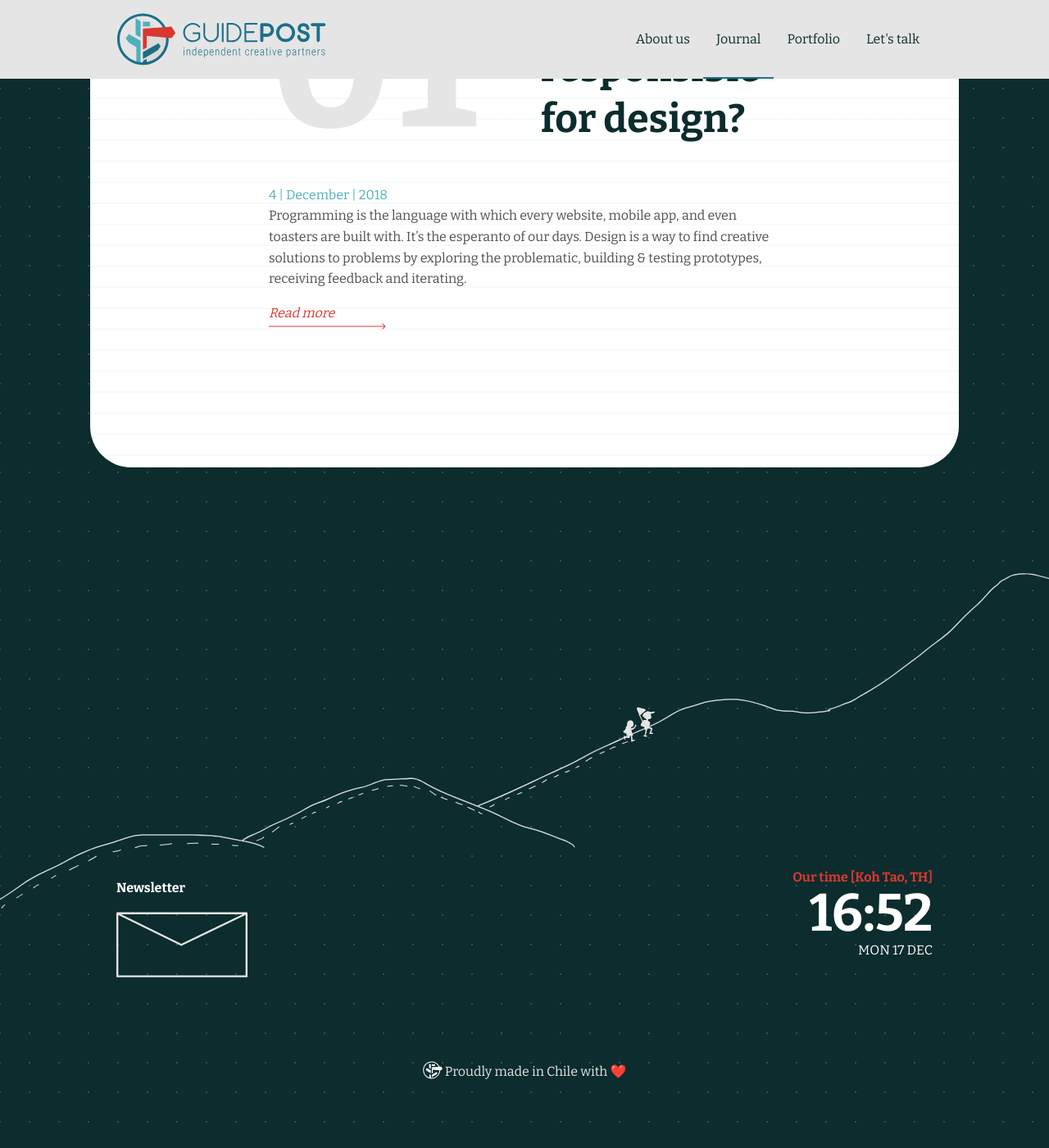
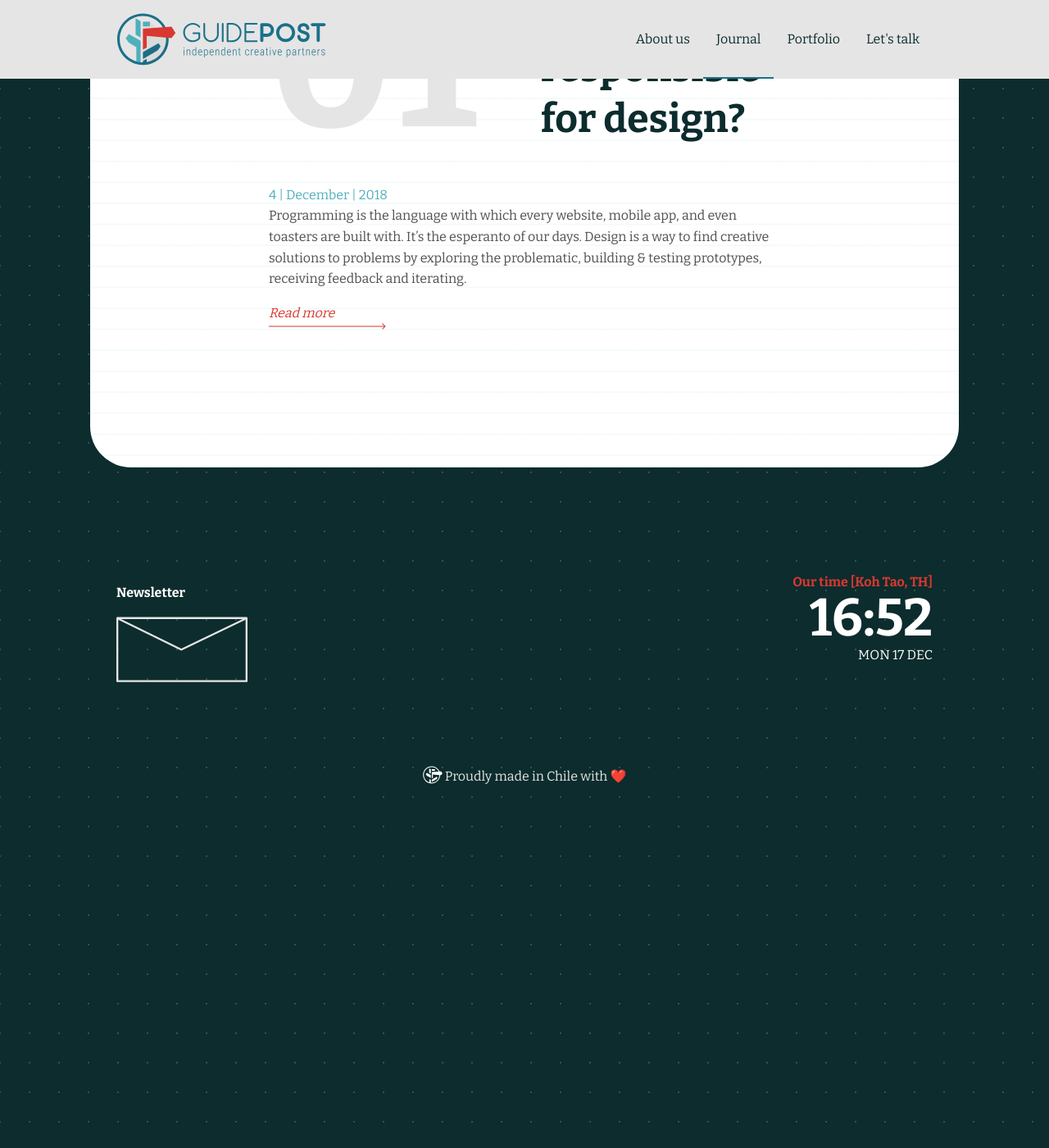
Before and after one commit to GuidePostCreative/guidepost.design, a Jekyll site: the page built from journal.html, in a window 1280 px wide and 1400 px high, scrolled down 540 px. Shown: the whole window at 82% size. Built offline with Jekyll 4.4.1, drawn with Linux system fonts in a browser that asks for light colours.

Commit message:
Remove footer mountains

```diff
--- a/_includes/footer.html
+++ b/_includes/footer.html
@@ -1,5 +1,4 @@
 <footer class="footer">
-  <div class="mountains step-{{ page.mountain_step }}"></div>
   <div class="container">
     <div class="content">
       <div class="contact">
--- a/assets/css/_footer.sass
+++ b/assets/css/_footer.sass
@@ -13,33 +13,6 @@ $newsletter-btn-width: 0
   background-color: $footer-background
   background-image: url(/assets/img/footer/pattern_dot.svg)
   color: $footer-color
-
-  .mountains
-    background-size: 1464px
-    background-position: center
-    height: 460px
-    margin-bottom: -100px
-
-    &.step-1
-      background-image: url(/assets/img/footer/mountain-climbing-1.svg)
-    &.step-2
-      background-image: url(/assets/img/footer/mountain-climbing-2.svg)
-    &.step-3
-      background-image: url(/assets/img/footer/mountain-climbing-3.svg)
-      @media (max-width: $page-threashold-mobile)
-        background-position-x: 50%
-    &.step-4
-      background-image: url(/assets/img/footer/mountain-climbing-4.svg)
-      @media (max-width: $page-threashold-mobile)
-        background-position-x: 75%
-    &.step-5
-      background-image: url(/assets/img/footer/mountain-climbing-5.svg)
-      @media (max-width: $page-threashold-mobile)
-        background-position-x: 100%
-    @media (max-width: $page-threashold-mobile)
-      height: 473px
-      background-position-x: 25%
-      margin-bottom: 0
 
   .contact
     margin: 0 0 6 * $gutter
```
Also changed, not shown: 8 other files.
